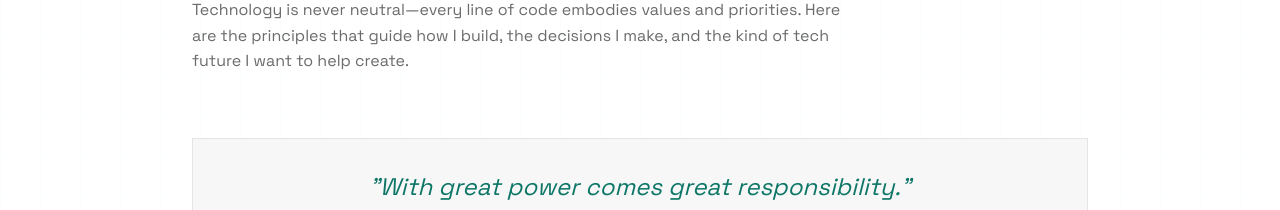
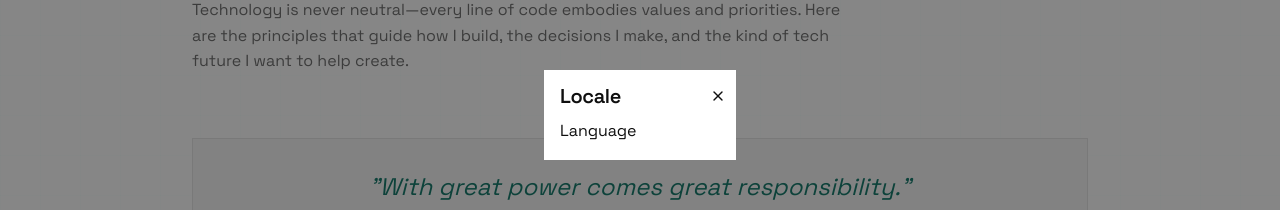
Before and after one commit to TheMineWay/portfolio, a Next.js app: page /ethics in a window 1280 px wide. Both pictures are taken after a click on the button 1185 px from the left and 40 px from the top of the page. Shown: the part 285-495 px from the top of the page. Built offline with nearby package versions, Linux system fonts and the light colour scheme; no server answers.

Commit message:
feat: :sparkles: modal

```diff
--- a/app/page.tsx
+++ b/app/page.tsx
@@ -14,6 +14,8 @@ import ogBanner from '@/assets/open-graph/banner.png';
 import { TranslationNamespace } from '@/i18n/namespaces';
 import { MY_DETAILS } from '@/constants/my-details';
 import { getLocale } from '@/i18n/utils';
+
+export const dynamic = 'force-static';
 
 export async function generateMetadata(): Promise<Metadata> {
   const locale = await getLocale();
--- /dev/null
+++ b/components/ui/modal/modal.module.css
@@ -0,0 +1,16 @@
+.root::backdrop {
+    background-color: var(--popover-foreground);
+    opacity: 50%;
+}
+
+.root[popover] {
+  position: fixed;
+  inset: 0;
+  margin: auto;
+
+  width: fit-content;
+  height: fit-content;
+
+  background-color: var(--popover);
+  color: var(--popover-foreground);
+}
--- /dev/null
+++ b/components/ui/modal/modal.tsx
@@ -0,0 +1,44 @@
+import { XIcon } from "lucide-react";
+import { Button } from "../button/button";
+import type { registerModal } from "./register-modal";
+import styles from './modal.module.css';
+import clsx from "clsx";
+
+const SIZE_CLASSES = {
+    sm: 'w-32',
+    md: 'w-48'
+};
+
+type SizeProp = keyof typeof SIZE_CLASSES;
+
+type CustomProps = {
+    size?: SizeProp;
+    title?: string;
+}
+
+export type ModalProps = {
+    control: ReturnType<typeof registerModal>['control'],
+    children?: React.ReactNode;
+} & CustomProps;
+
+export const Modal: React.FC<ModalProps> = ({ control, children, size = 'md', title }) => {
+    return <dialog id={control.id} popover="" className={styles.root}>
+        <div className="flex justify-center items-center">
+            {/* Dialog */}
+            <div className={clsx("flex flex-col gap-1 py-2", SIZE_CLASSES[size])}>
+                {/* Header */}
+                <div className="flex justify-between items-center">
+                    {title ? <h2 className="pl-4">{title}</h2> : <span/>}
+                    <Button data-testid={`modal-${control.id}-close`} popoverTarget={control.id} popoverTargetAction="hide" variant="ghost" size="icon">
+                        <XIcon/>
+                    </Button>
+                </div>
+
+                {/* Body */}
+                <div className="pb-2 px-4">
+                    {children}
+                </div>
+            </div>
+        </div>
+    </dialog>;
+}
--- /dev/null
+++ b/components/ui/modal/register-modal.ts
@@ -0,0 +1,17 @@
+import { ButtonProps } from "../button/button";
+
+export const registerModal = (id: string) => {
+    const control = {
+        id,
+    };
+
+    const openerProps: ButtonProps = {
+        popoverTarget: id,
+        popoverTargetAction: 'show'
+    };
+
+    return {
+        control,
+        openerProps,
+    }
+};
--- a/features/common/theme/components/language-selector.tsx
+++ b/features/common/theme/components/language-selector.tsx
@@ -1,17 +1,22 @@
-"use client"
-
 import { Button } from "@/components/ui/button/button";
+import { Modal } from "@/components/ui/modal/modal";
+import { registerModal } from "@/components/ui/modal/register-modal";
 import { TranslationNamespace } from "@/i18n/namespaces";
-import { useDisclosure } from "@/lib/disclosure/use-disclosure";
 import { LanguagesIcon } from "lucide-react";
 import { useTranslations } from "next-intl";
 
 export const LanguageSelector = () => {
     const t = useTranslations(TranslationNamespace.COMMON);
 
-    const { isOpen, open } = useDisclosure();
+    const { openerProps, control } = registerModal('language-select');
 
-    return <Button data-testid="locale-switch-trigger" aria-label={t('components.locale-switch.Label')} variant="ghost" size="icon" onClick={open}>
-        <LanguagesIcon/>
-    </Button>
+    return <>
+        <Button data-testid="locale-switch-trigger" aria-label={t('components.locale-switch.Label')} variant="ghost" size="icon" {...openerProps}>
+            <LanguagesIcon/>
+        </Button>
+
+        <Modal control={control} title={t('components.locale-switch.Title')}>
+            <p>Language</p>
+        </Modal>
+    </>
 }
--- a/messages/en/common.json
+++ b/messages/en/common.json
@@ -7,7 +7,8 @@
             "Label": "Toggle theme"
         },
         "locale-switch": {
-            "Label": "Change locale"
+            "Label": "Change locale",
+            "Title": "Locale"
         },
         "navbar": {
             "links": {
--- a/messages/es/common.json
+++ b/messages/es/common.json
@@ -7,7 +7,8 @@
             "Label": "Cambiar tema"
         },
         "locale-switch": {
-            "Label": "Cambiar idioma"
+            "Label": "Cambiar idioma",
+            "Title": "Idioma"
         },
         "navbar": {
             "links": {
```
